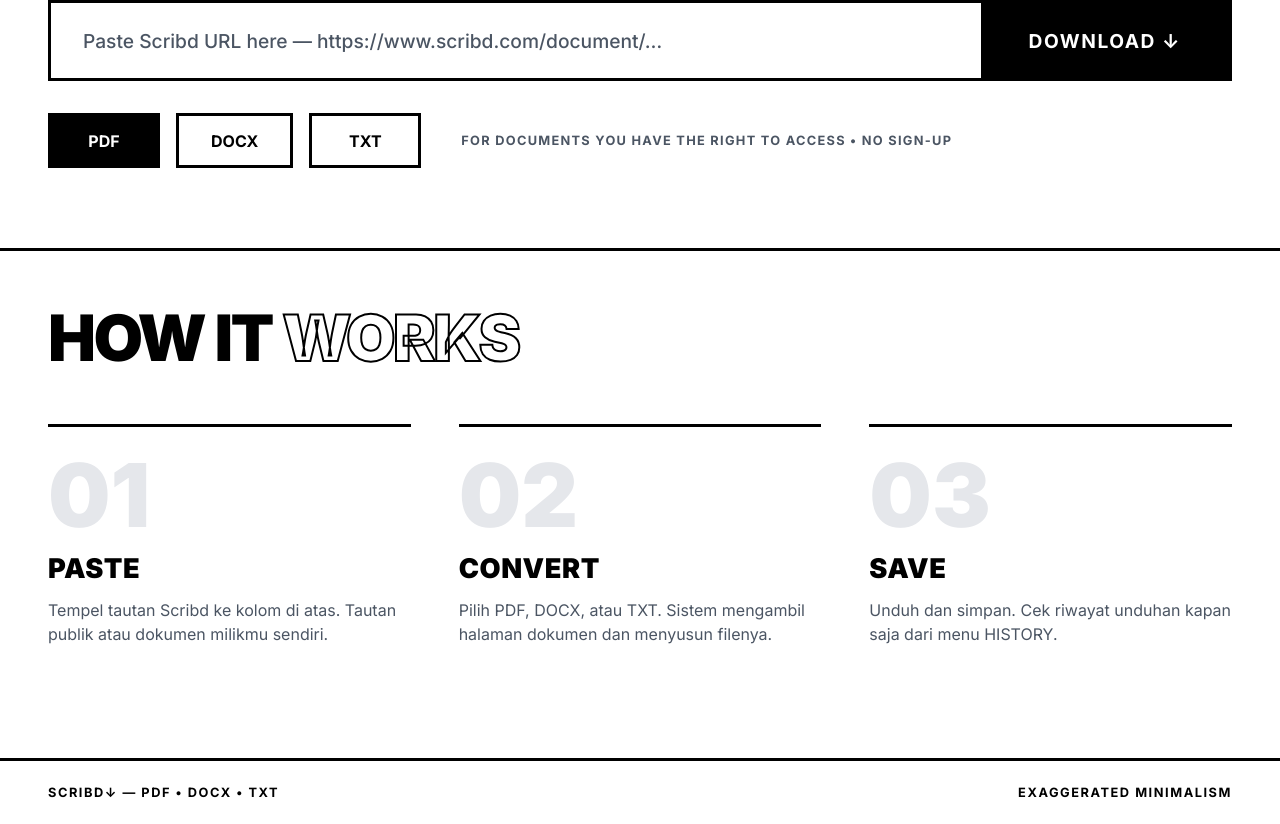
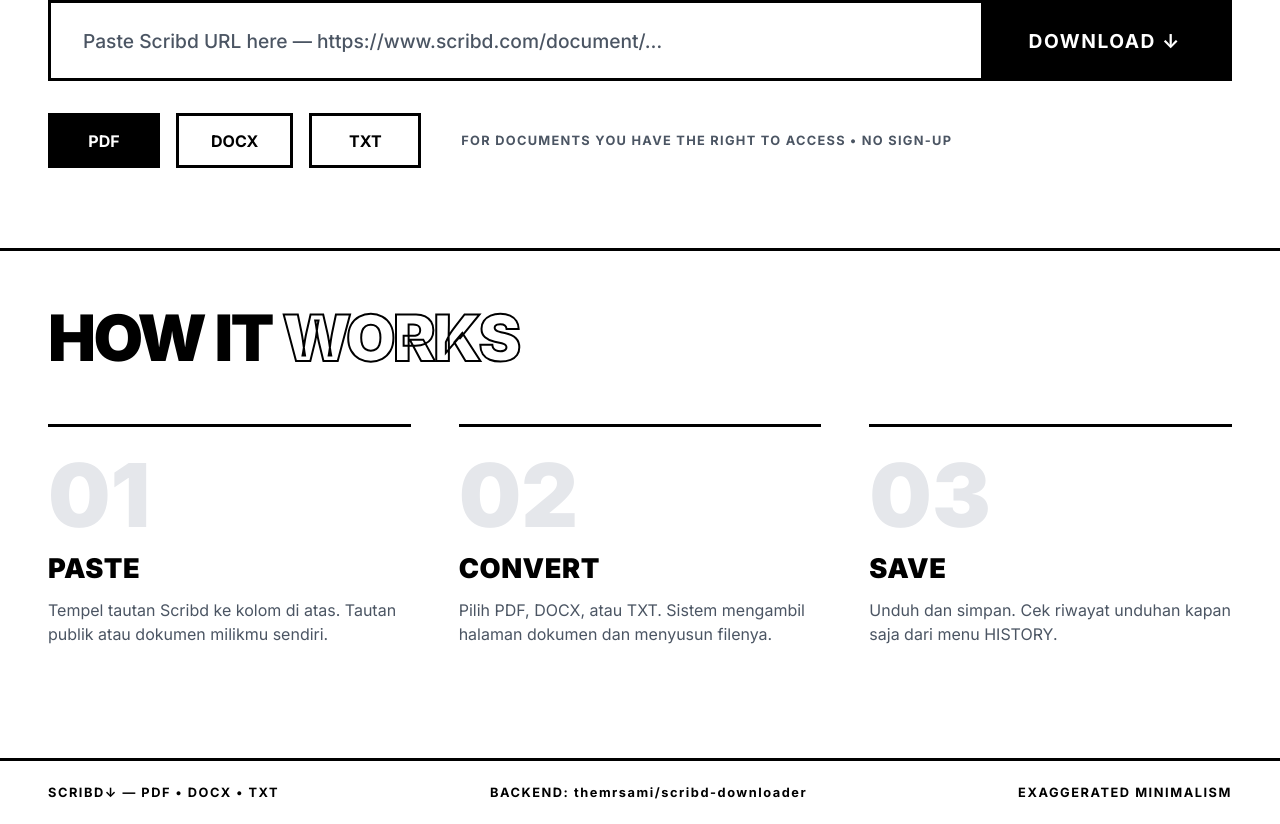
Before and after one commit to imdito/scribdku, a plain HTML site: page scribd-downloader-web/scribd-downloader-web/index.html in a window 1280 px wide. Shown: the part 591-1415 px from the top of the page. Drawn offline with Linux system fonts and the light colour scheme.

Commit message:
Public README with upstream credit (themrsami/scribd-downloader, MIT) + footer credit

```diff
--- a/scribd-downloader-web/scribd-downloader-web/index.html
+++ b/scribd-downloader-web/scribd-downloader-web/index.html
@@ -126,7 +126,7 @@
 </main>
 
 
-<footer class="footer"><span>SCRIBD↓ — PDF • DOCX • TXT</span><span>EXAGGERATED MINIMALISM</span></footer>
+<footer class="footer"><span>SCRIBD↓ — PDF • DOCX • TXT</span><span>BACKEND: <a href="https://github.com/themrsami/scribd-downloader" target="_blank" rel="noopener">themrsami/scribd-downloader</a></span><span>EXAGGERATED MINIMALISM</span></footer>
 <script src="app.js"></script>
 </body>
 </html>
```
Also changed, not shown: 2 other files.
